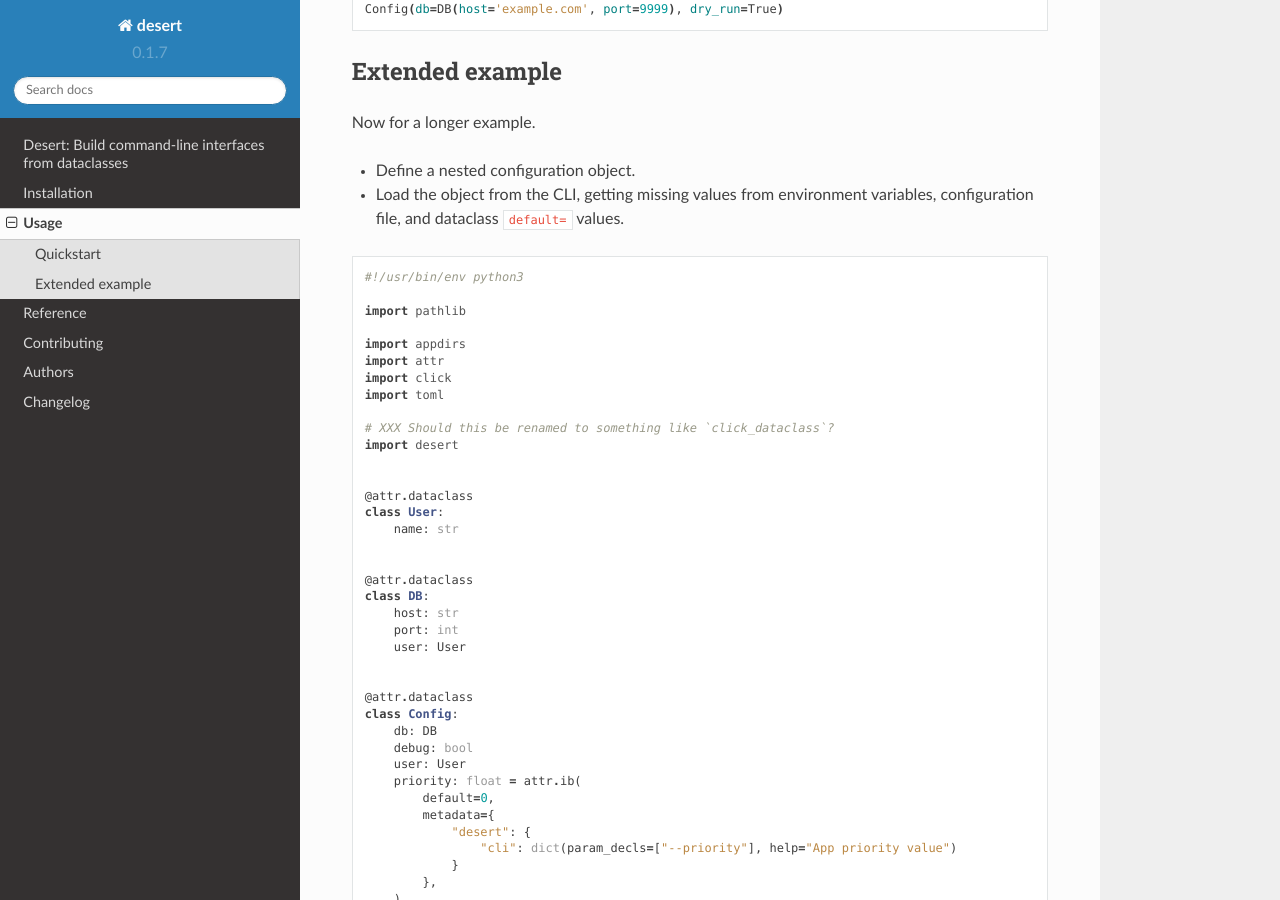
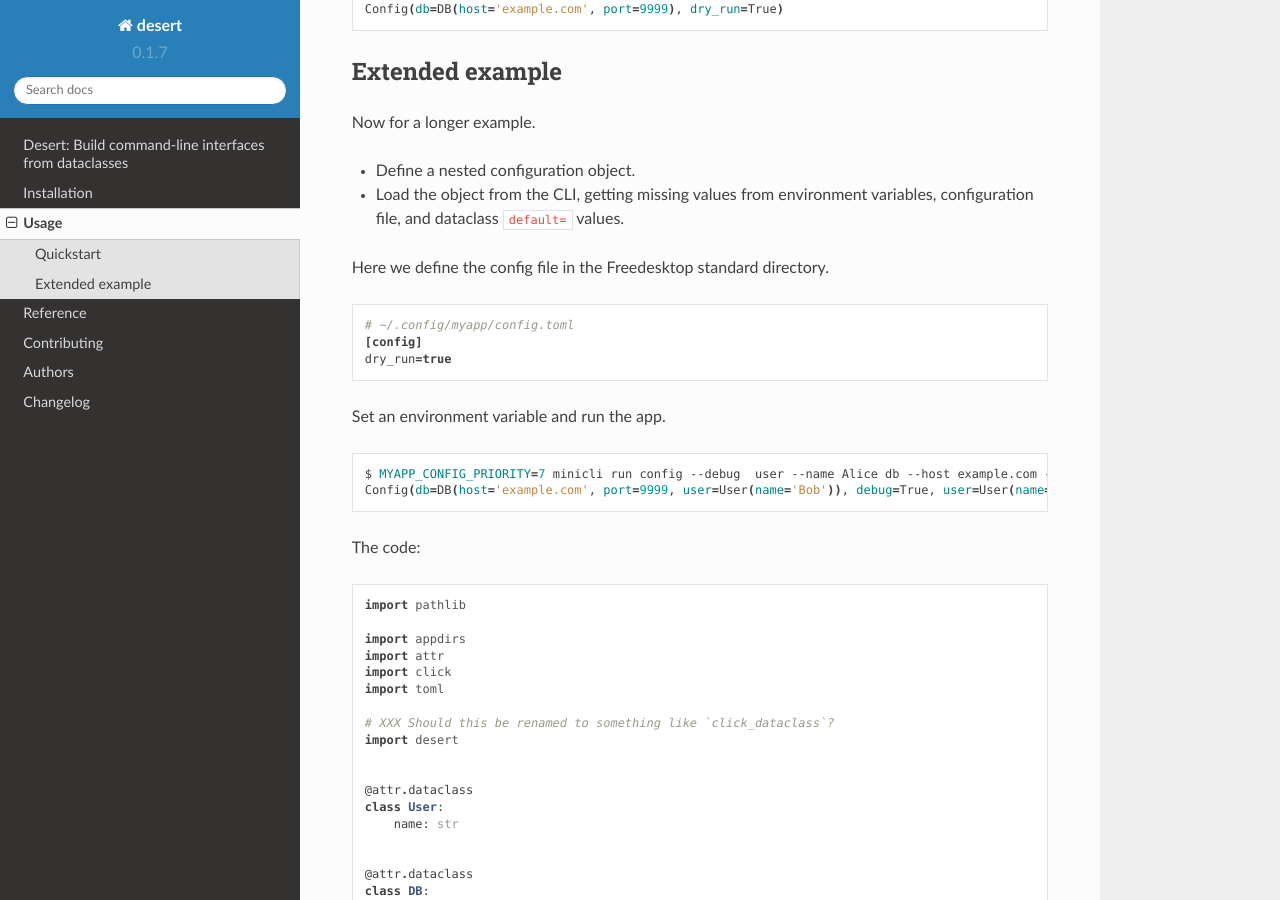
Before and after one commit to sanzoghenzo/clout, a Sphinx documentation site: the page built from docs/usage.rst, in a window 1280 px wide and 900 px high, scrolled down 719 px. Built offline with Sphinx 7.4.7 and the Read the Docs theme 2.0.0, drawn with Linux system fonts in a browser that asks for light colours; some of the changed text lies outside the part shown.

Commit message:
Update long.py docs

```diff
--- a/docs/usage.rst
+++ b/docs/usage.rst
@@ -17,5 +17,25 @@ Now for a longer example.
   configuration file, and dataclass ``default=`` values.
 
 
+Here we define the config file in the Freedesktop standard directory.
+
+.. code-block:: toml
+
+    # ~/.config/myapp/config.toml
+    [config]
+    dry_run=true
+
+
+Set an environment variable and run the app.
+
+
+.. code-block:: bash
+
+    $ MYAPP_CONFIG_PRIORITY=7 minicli run config --debug  user --name Alice db --host example.com --port 9999 user --name Bob
+    Config(db=DB(host='example.com', port=9999, user=User(name='Bob')), debug=True, user=User(name='Alice'), priority=7.0, logging=True, dry_run=True)
+
+
+The code:
+
 .. literalinclude:: long.py
     :language: python
```
Also changed, not shown: docs/long.py (+0 -11 lines).
